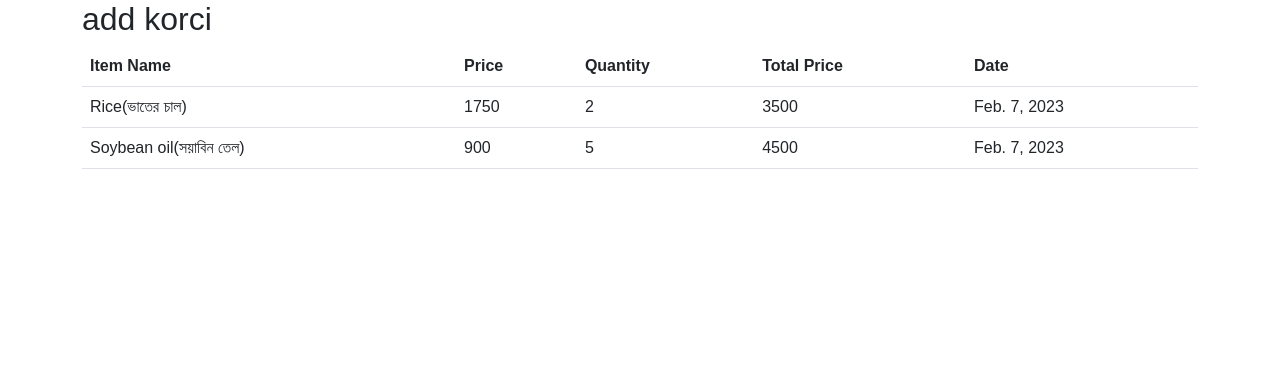
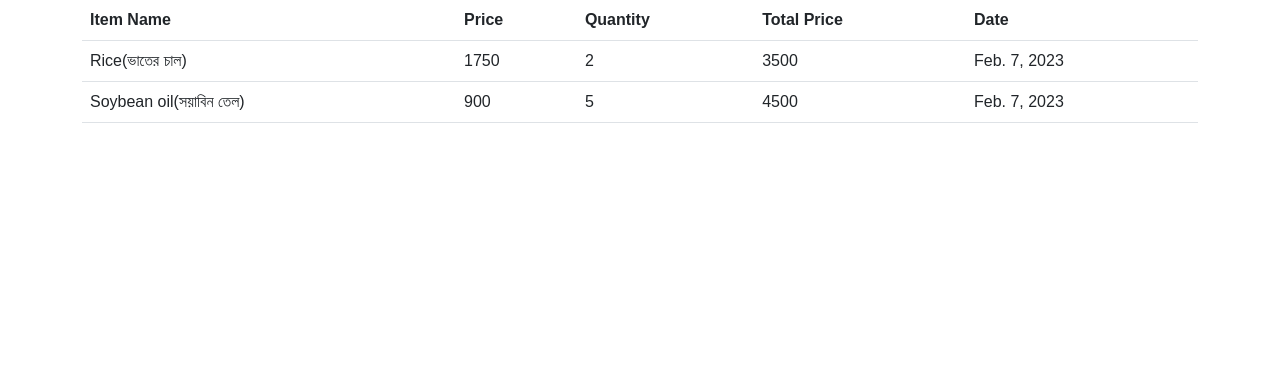
Before and after one commit to alamindesign/Expense-Management, a Django app: page / in a window 1280 px wide. Shown: the part 100-468 px from the top of the page. Run offline with Django 3.2, Linux system fonts and the light colour scheme; data comes from the database, SQL or seed files in the repository; both versions use the stored data as it was after the commit; some libraries are stand-ins or nearby versions.

Commit message:
new data added

```diff
--- a/ExpenseManagement/templates/expenseApp/index.html
+++ b/ExpenseManagement/templates/expenseApp/index.html
@@ -1,8 +1,6 @@
 {% extends 'expenseApp/base.html' %}
 {% block content %}
 <div class="container">
-    <!-- nayma -->
-    <h2>add korci</h2>
     <table class="table table-borderd table-hover">
         <tr>
             <th>Item Name</th>
```
Also changed, not shown: ExpenseManagement/db.sqlite3.
